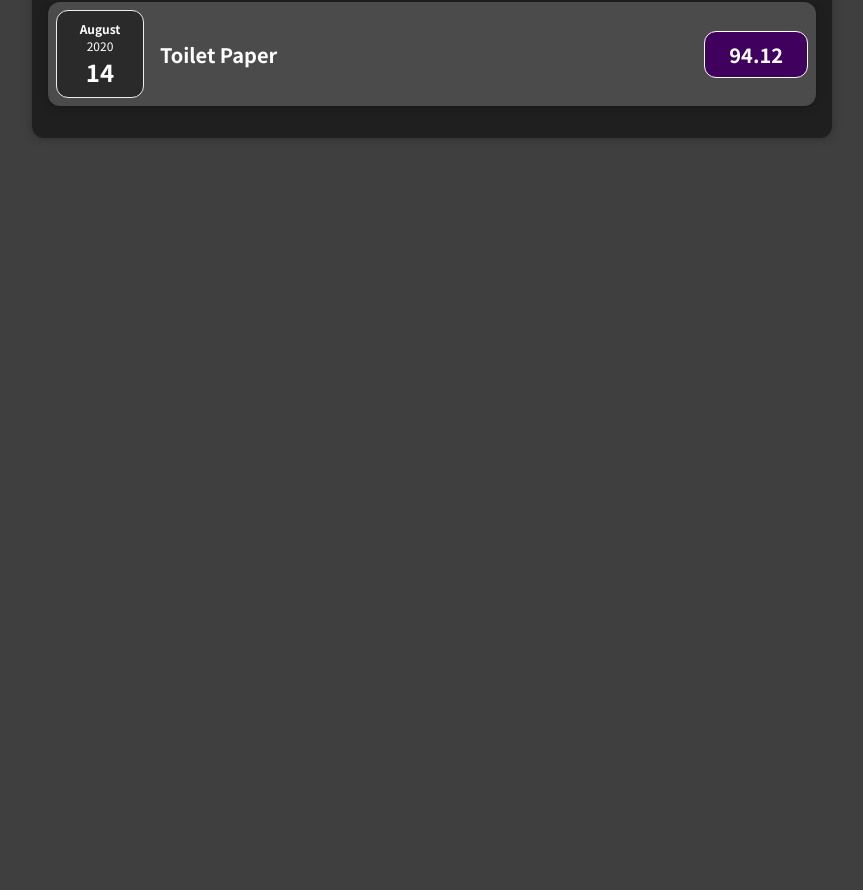
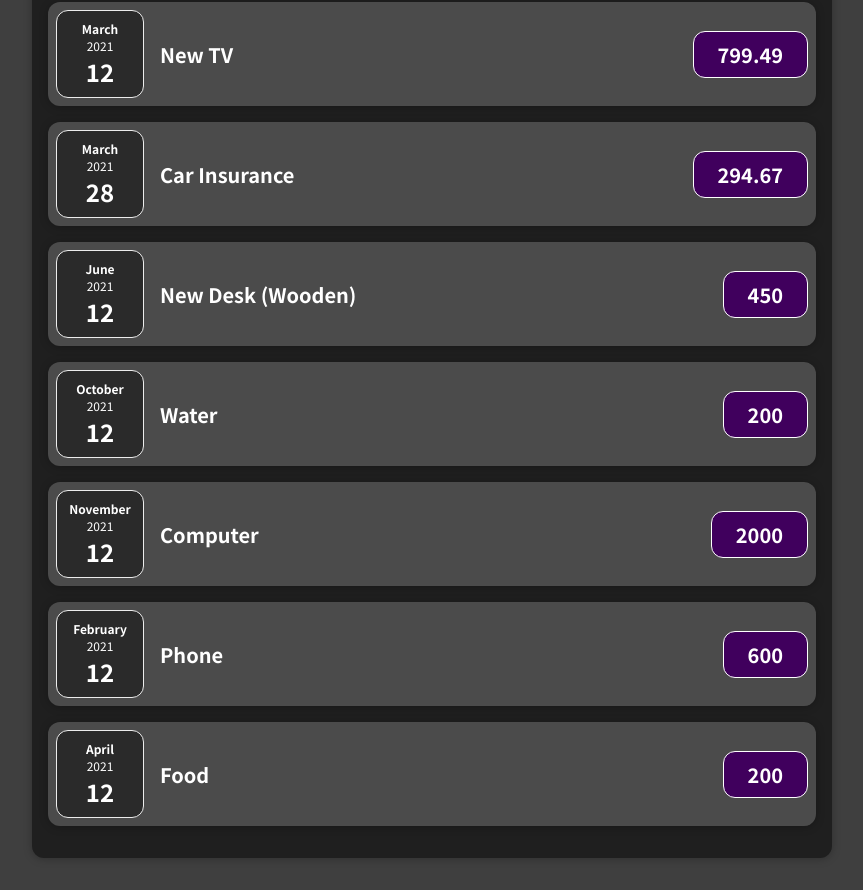
Before and after one commit to micaelffranco/tritrant, a React (Create React App) app: page / in a window 1280 px wide. Shown: the part 420-1310 px from the top of the page, without its empty margins (208-1071 px from the left). Before the commit the page ends 800 px from the top, so only its background shows below. Built offline with nearby package versions, Linux system fonts and the light colour scheme.

Commit message:
Added more Dummy expenses and year

```diff
--- a/src/App.js
+++ b/src/App.js
@@ -9,7 +9,11 @@ const DUMMY_EXPENSES = [
       amount: 94.12,
       date: new Date(2020, 7, 14),
     },
-    { id: 'e2', title: 'New TV', amount: 799.49, date: new Date(2021, 2, 12) },
+    {
+      id: 'e2',
+      title: 'New TV',
+      amount: 799.49,
+      date: new Date(2021, 2, 12) },
     {
       id: 'e3',
       title: 'Car Insurance',
@@ -21,6 +25,42 @@ const DUMMY_EXPENSES = [
       title: 'New Desk (Wooden)',
       amount: 450,
       date: new Date(2021, 5, 12),
+    },
+    {
+      id: 'e5',
+      title: 'Gym',
+      amount: 30,
+      date: new Date(2020, 2, 12),
+    },
+    {
+      id: 'e6',
+      title: 'Water',
+      amount: 200,
+      date: new Date(2021, 9, 12),
+    },
+    {
+      id: 'e7',
+      title: 'Gas',
+      amount: 130,
+      date: new Date(2021, 12, 12),
+    },
+    {
+      id: 'e8',
+      title: 'Computer',
+      amount: 2000,
+      date: new Date(2021, 10, 12),
+    },
+    {
+      id: 'e9',
+      title: 'Phone',
+      amount: 600,
+      date: new Date(2021, 1, 12),
+    },
+    {
+      id: 'e10',
+      title: 'Food',
+      amount: 200,
+      date: new Date(2021, 3, 12),
     },
   ];
 
--- a/src/components/Expenses/Expenses.js
+++ b/src/components/Expenses/Expenses.js
@@ -8,7 +8,7 @@ import ExpensesChart from './ExpensesChart';
 import './Expenses.css';
 
 const Expenses = (props) => {
-  const [filteredYear, setFilteredYear] = useState('2020');
+  const [filteredYear, setFilteredYear] = useState('2021');
 
   const filterChangeHandler = (selectedYear) => {
     setFilteredYear(selectedYear);
```
